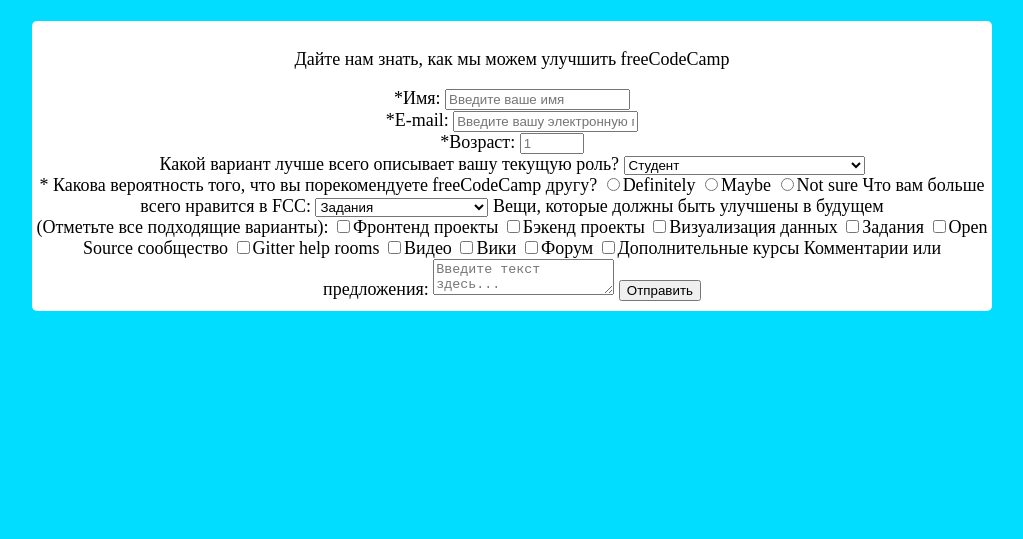
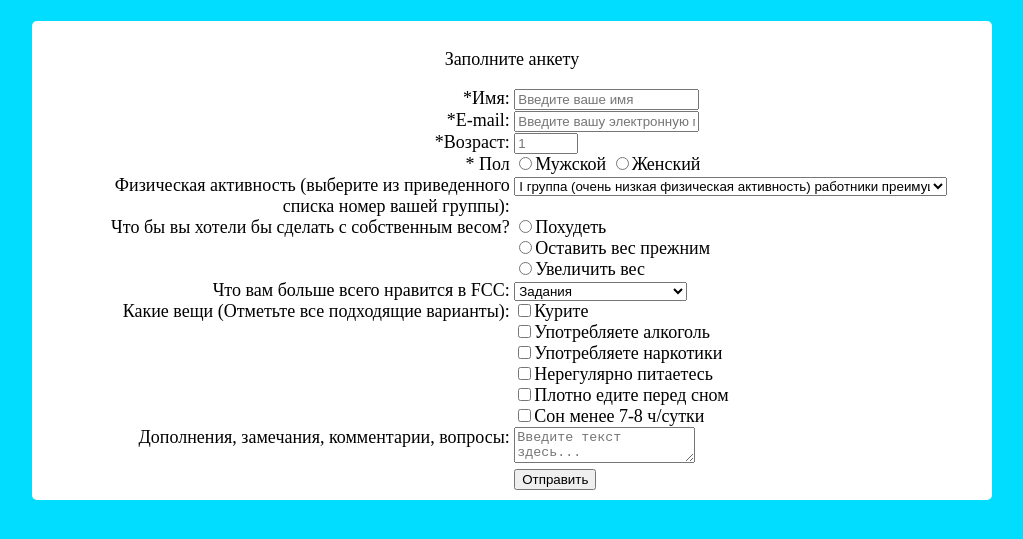
Before and after one commit to injashkin/Survey-Form, a plain HTML site: page public_html/index.html in a window 1280 px wide. Shown: the part 65-604 px from the top of the page, without its empty margins (128-1151 px from the left). Drawn offline with Linux system fonts and the light colour scheme.

Commit message:
new commit

```diff
--- a/public_html/index.html
+++ b/public_html/index.html
@@ -10,63 +10,105 @@
     <body>
         <h1 id="title">Форма опроса</h1>
         <form id="survey-form">
-            <p id="description">Дайте нам знать, как мы можем улучшить freeCodeCamp</p>
+            <p id="description">Заполните анкету</p>
             <div>
+                <div class="left">
                     <label for="name" id="name-label">*Имя: </label>
+                </div>
+                <div class="right">
                     <input id="name" type="text" required placeholder="Введите ваше имя">
                 </div>
+            </div>
             <div>
+                <div class="left">
                     <label for="email" id="email-label">*E-mail: </label>
+                </div>
+                <div class="right">
                     <input id="email" type="email" required placeholder="Введите вашу электронную почту">
                 </div>
+            </div>
             <div>
+                <div class="left">
                     <label for="number" id="number-label">*Возраст: </label>
-                <input id="number" type="number" required min="1" max="100" placeholder="1">
                 </div>
-            <div><label>Какой вариант лучше всего описывает вашу текущую роль?</label>
+                <div class="right">
+                <input id="number" type="number" required min="1" max="140" placeholder="1">
+                </div>
+            </div>
+            <div>
+                <div class="left">
+                    <label>* Пол</label>
+                </div>
+                <div class="right">
+                <input type="radio" name="gender" value="1">Мужской
+                <input type="radio" name="gender" value="2">Женский
+                </div>
+            </div>
+            <div>
+                <div class="left">
+                    <label>Физическая активность (выберите из приведенного списка номер вашей группы): </label>
+                </div>
+                <div class="right">
                 <select id="dropdown" name="role">
-                    <option>Студент</option>
-                    <option>Работающий полный рабочий день</option>
-                    <option>Учащийся полный рабочий день</option>
-                    <option>Не желаю отвечать</option>
-                    <option>Другое</option>
+                    <option>I группа (очень низкая физическая активность) работники преимущественно умственного труда, физические нагрузки отсутствуют</option>
+                    <option>II группа (низкая физическая активность), работники занятые легким трудом или тренировки 1-2 раза в неделю, не регулярно</option>
+                    <option>III группа (средняя физическая активность) - работники средней тяжести труда или тренировки 2-3 раза в неделю, регулярно</option>
+                    <option>IV группа (высокая физическая активность) - работники тяжелого физического труда или тренировки 3 и более раз в неделю, регулярно.</option>
                 </select>
                 </div>
-            <div></div>
-            <div></div>
-            <div></div>
-            <div></div>
-
-            <label>* Какова вероятность того, что вы порекомендуете freeCodeCamp другу?</label>
-            <input type="radio" name="recomFrend" value="1">Definitely
-            <input type="radio" name="recomFrend" value="2">Maybe
-            <input type="radio" name="recomFrend" value="3">Not sure
-
+            </div>
+            <div>
+                <div class="left">
+                    <label>Что бы вы хотели бы сделать с собственным весом?</label>
+                </div>
+                <div class="right">
+                    <input type="radio" name="recomFrend" value="1">Похудеть<br>
+                    <input type="radio" name="recomFrend" value="2">Оставить вес прежним<br>
+                    <input type="radio" name="recomFrend" value="3">Увеличить вес
+                </div>
+            </div>
+            <div>
+                <div class="left">
                     <label>Что вам больше всего нравится в FCC:</label>
+                </div>
+                <div class="right">
                 <select id="dropdown-like" name="like">
                     <option>Задания</option>
                     <option>Проекты</option>
                     <option>Сообщества</option>
                     <option>Открытый исходный код</option>
                 </select>
+                </div>
+            </div>
+            <div>
+                <div class="left">
+                    <label>Какие вещи (Отметьте все подходящие варианты):</label>
+                </div>
+                <div class="right">
+                    <label><input type="checkbox" value="1">Курите</label><br>
+                <label><input type="checkbox" value="2">Употребляете алкоголь</label><br>
+                <label><input type="checkbox" value="6">Употребляете наркотики</label><br>
+                <label><input type="checkbox" value="3">Нерегулярно питаетесь</label><br>
+                <label><input type="checkbox" value="4">Плотно едите перед сном</label><br>
+                <label><input type="checkbox" value="5">Сон менее 7-8 ч/сутки</label>
+                </div>
+            </div>
+            <div>
+                <div class="left">
+                    <label>Дополнения, замечания, комментарии, вопросы:</label>
+                </div>
+                <div class="right">
+                <textarea name="comment" placeholder="Введите текст здесь..."></textarea>
+                </div>
+            </div>
+            <div>
+                <div class="left">
+                </div>
+                <div class="right">
+                <div class="right"><input type="submit" id="submit" value="Отправить"></div>
+                </div>
+            </div>
 
-            <label>Вещи, которые должны быть улучшены в будущем<br>
-                (Отметьте все подходящие варианты):</label>
-            <label><input type="checkbox" value="1">Фронтенд проекты</label>
-            <label><input type="checkbox" value="2">Бэкенд проекты</label>
-            <label><input type="checkbox" value="3">Визуализация данных</label>
-            <label><input type="checkbox" value="4">Задания</label>
-            <label><input type="checkbox" value="5">Open Source сообщество</label>
-            <label><input type="checkbox" value="6">Gitter help rooms</label>
-            <label><input type="checkbox" value="7">Видео</label>
-            <label><input type="checkbox" value="9">Вики</label>
-            <label><input type="checkbox" value="10">Форум</label>
-            <label><input type="checkbox" value="11">Дополнительные курсы</label>
-
-            <label>Комментарии или предложения:</label>
-            <textarea name="comment" placeholder="Введите текст здесь..."></textarea>
-
-            <input type="submit" id="submit" value="Отправить">
         </form>
     </body>
 </html>
--- a/public_html/style.css
+++ b/public_html/style.css
@@ -30,10 +30,23 @@ form {
     padding: 10px 0;
 }
 
-label {
+.left {
+    display: inline-block;
+    text-align: right;
+    width: 45%;
+    vertical-align: top;
+}
 
+.right {
+    display: inline-block;
+    text-align: left;
+    width: 45%;
 }
 
 p {
 
 }
+
+#dropdown {
+    width: 100%;
+}
```
Lines whose indentation alone changed are shown as unchanged.
